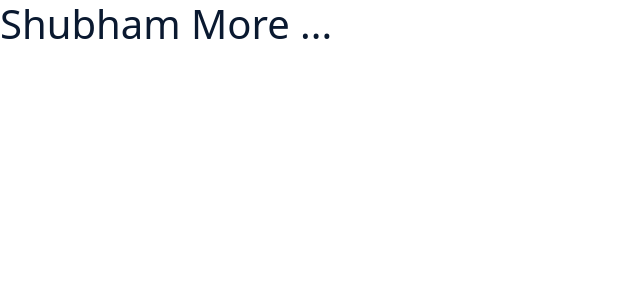
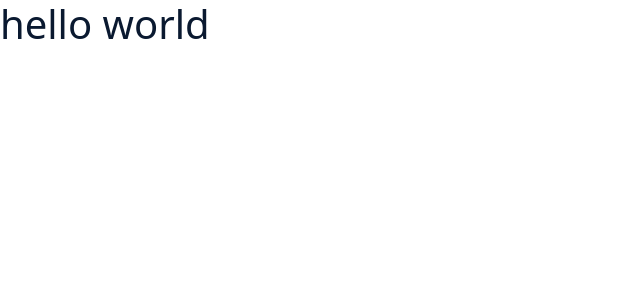
Before and after one commit to nurav1997/learningfe, an Angular app: page / in a window 1280 px wide. Shown: the top 300 px of the page, without its empty margins (0-640 px from the left). Built offline with nearby package versions, Linux system fonts and the light colour scheme.

Commit message:
hello wor

```diff
--- a/src/app/app.component.ts
+++ b/src/app/app.component.ts
@@ -6,5 +6,5 @@ import { Component } from '@angular/core';
   styleUrls: ['./app.component.css']
 })
 export class AppComponent {
-  title = 'Shubham More ...';
+  title = 'hello world';
 }
```
